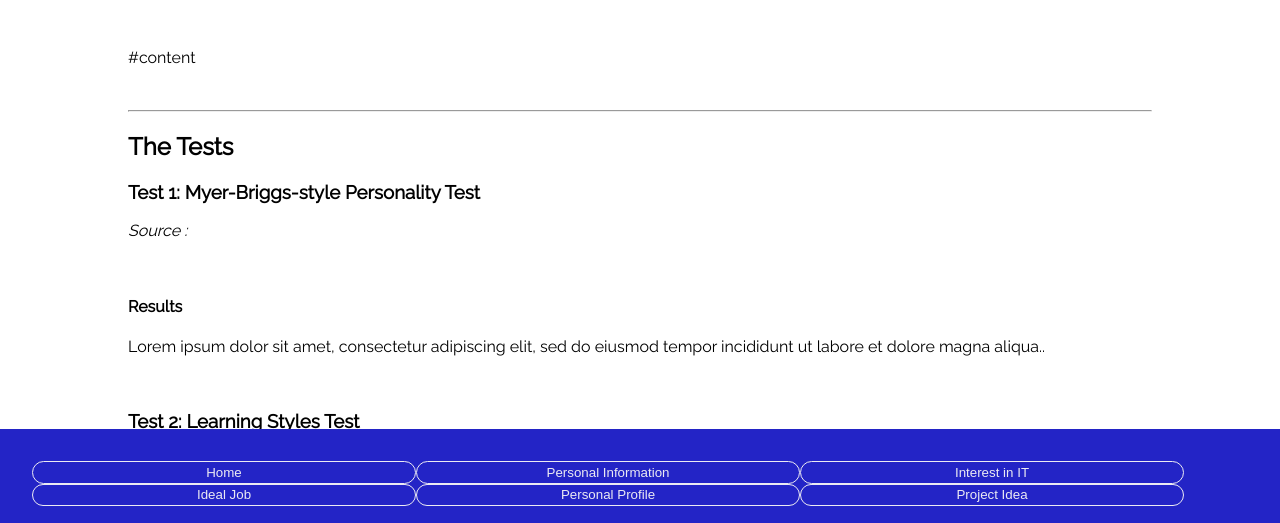
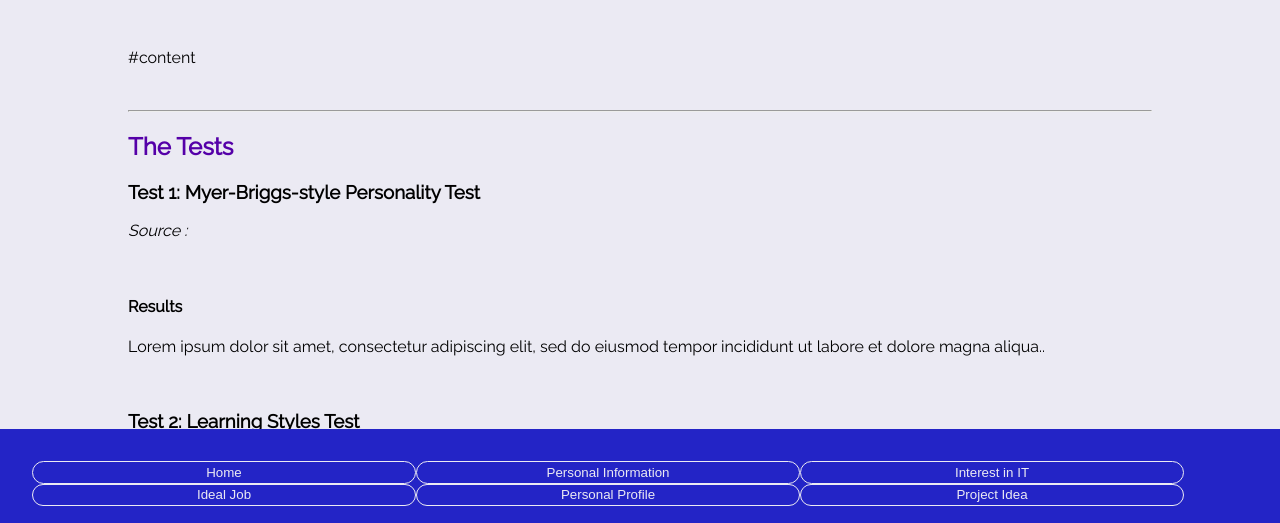
Before and after one commit to plubulwa/student-profile, a React app in the folder student-profile/: page /#/personal-profile in a window 1280 px wide. Shown: the part 262-785 px from the top of the page. Built offline with nearby package versions, Linux system fonts and the light colour scheme.

Commit message:
end of class commit - purple headdings

```diff
--- a/student-profile/src/components/Personal-Profile/Personal-Profile.js
+++ b/student-profile/src/components/Personal-Profile/Personal-Profile.js
@@ -35,6 +35,12 @@ export default function PersonalProfile() {
             <h3>Context around these results</h3>
             <br></br>
             <p>What does it all mean??</p>
+            {/*
+
+                I think that the comment section here is a personal reflection kind of thing - taking note that most of these tests are arbitrary and not
+                scientific.....
+                I think that its all
+            */}
             <br />
 
         </div>
--- a/student-profile/src/index.css
+++ b/student-profile/src/index.css
@@ -2,9 +2,12 @@ body {
   margin: auto;
   font-family: 'Raleway', sans-serif;
   font-size: 8pt;
+  background-color: #ebeaf3;
 }
 
-
+h2{
+  color: #5500a8;
+}
 
 /* Smartphones (portrait and landscape) ----------- */
 @media only screen and (min-device-width : 320px) and (max-device-width : 480px) {
```
